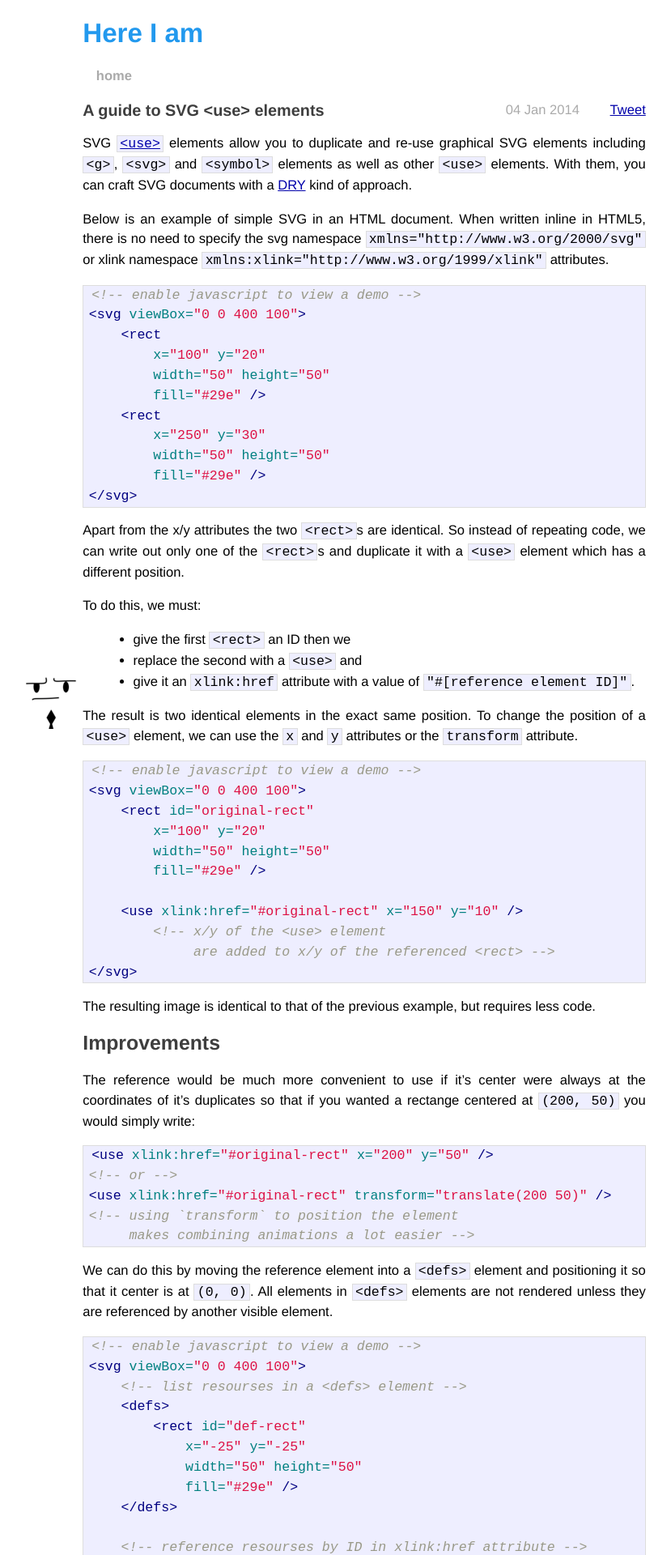
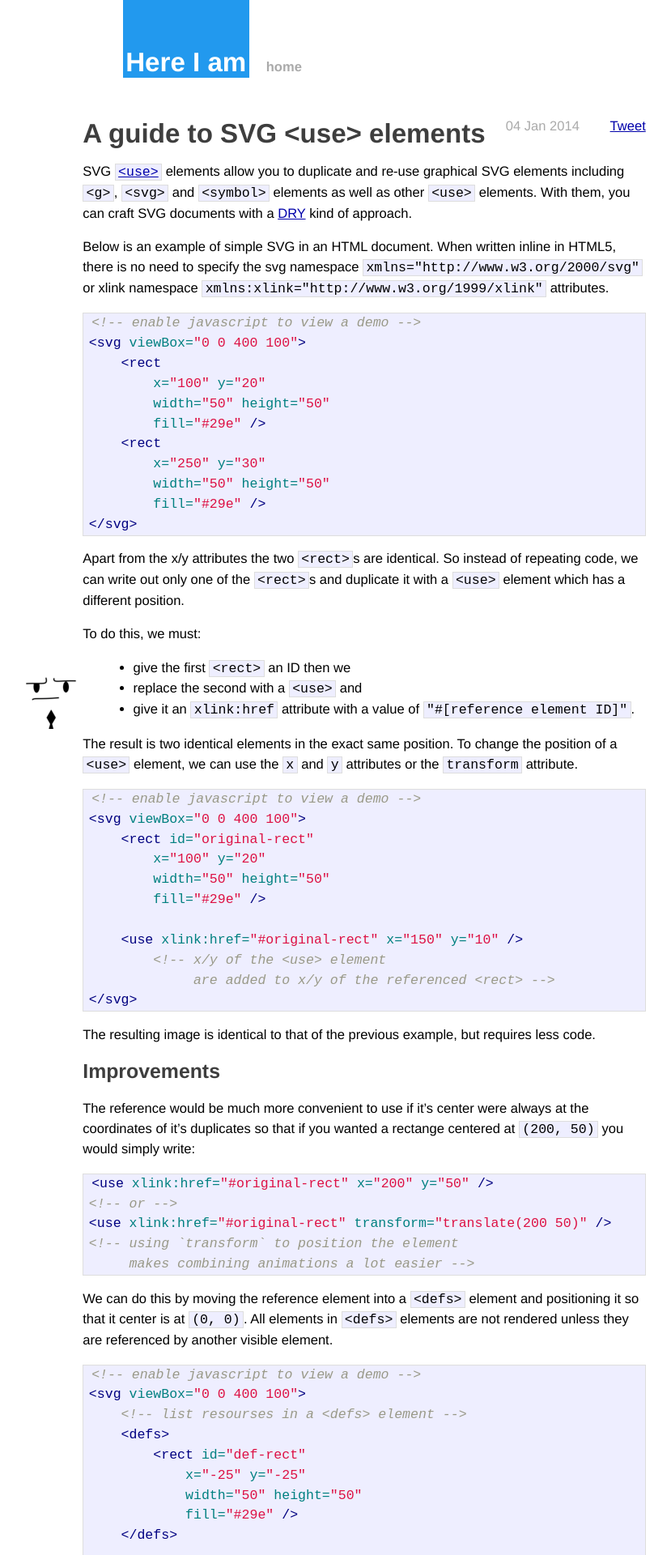
Before and after one commit to taye/taye.github.io, a Jekyll site: the page built from _posts/2014-01-14-a-guide-to-svg-use-elements.markdown, in a window 1280 px wide. Shown: the top 1920 px of the page at 81% size, without its empty margins (190-1019 px from the left). Built offline with Jekyll 4.4.1, drawn with Linux system fonts in a browser that asks for light colours; some web fonts are replaced; Markdown is read by kramdown in place of the engine named in the settings; comment, search, counter and statistics services are not loaded.

Commit message:
Improve style

```diff
--- a/_layouts/default.html
+++ b/_layouts/default.html
@@ -37,10 +37,10 @@ google_plus : "107750313581859477605"
     <body>
 
         <div class="site">
-          <div class="header">
+          <header>
               <h1 class="title"><a href="{{ site.baseurl }}">{{ site.name | xml_escape }}</a></h1>
               <a class="extra" href="{{ site.baseurl }}">home</a>
-          </div>
+          </header>
 
           {{ content }}
 
--- a/_scss/taye.scss
+++ b/_scss/taye.scss
@@ -2,7 +2,6 @@ body {
   background-color: #FFF;
   font-family: "Merriweather", Helvetica, Arial, sans-serif;
   font-size: 0.9em;
-  text-align: center;
   margin: auto;
 }
 
@@ -24,41 +23,42 @@ ul.posts {
   }
 }
 
-/* Site */
+header {
+  font-family: Helvetica, Arial, sans-serif;
 
-.site {
-  font-size: 115%;
-  text-align: justify;
-  width: 42em;
-  line-height: 1.5em;
-  margin: auto;
-  padding: 0 1em;
-  .header {
   a {
     font-weight: bold;
     text-decoration: none;
+    color: inherit;
   }
-    h1.title {
-      a {
-        color: #29e;
-        padding: 0.2em;
-        margin-left: -0.2em;
+
+  h1 {
+    background-color: #29e;
+    color: white;
+
+    padding: 1.75em 0.1em 0em;
+    margin: 0 0 1em 1.5em;
     display: inline-block;
-        transition: all 0.2s;
-        &:hover, &:active, &:focus {
-          background-color: #29e;
-          color: #fff;
   }
-      }
-    }
+
   a.extra {
     color: #aaa;
     margin-left: 1em;
+
     &:hover {
       color: #000;
     }
   }
 }
+
+/* Site */
+
+.site {
+  font-size: 115%;
+  width: 42em;
+  margin: auto;
+  padding: 0 1em;
+
   .meta {
     color: #aaa;
     float: right;
@@ -88,6 +88,8 @@ ul.posts {
 }
 
 .post {
+  line-height: 1.5em;
+
   pre {
     border: 1px solid #ddd;
     background-color: #eef;
@@ -121,7 +123,7 @@ ul.posts {
   overflow: hidden;
   margin: 1em 0;
   h1 {
-    font-size: 1.2em;
+    line-height: initial;
     color: #3e3e3e;
     display: inline;
     float: left;
@@ -179,26 +181,29 @@ table.posts {
 
   .title {
     font-size: 1.1em;
-    display: inline-block;
-    border-left: solid 0.2em #29e;
+    display: block;
+    border-left: solid 0.3em #29e;
     padding: 0.1em 0.4em;
+    margin-bottom: 0.5em;
+    text-decoration: none;
+
+    background-color: #E5F3FD;
+    color: #29e;
+
+    transition: all 0.2s;
+
+    &:hover {
+      color: #f40;
+      border-color: #f40;
+    }
   }
 
   .post-excerpt {
-    color: #444;
+    color: #333;
     text-decoration: none;
 
     margin: 0 0 0 0.7em;
     display: inline-block;
-
-    &:visited, &:active, &:focus {
-      color: #666;
-      text-decoration: none;
-    }
-
-    &:hover {
-      color: black;
-    }
 
     & > p {
       margin: 0;
--- a/css/taye.css
+++ b/css/taye.css
@@ -2,7 +2,6 @@ body {
   background-color: #FFF;
   font-family: "Merriweather", Helvetica, Arial, sans-serif;
   font-size: 0.9em;
-  text-align: center;
   margin: auto; }
 
 a {
@@ -17,31 +16,30 @@ ul.posts {
   ul.posts li {
     line-height: 1.75em; }
 
+header {
+  font-family: Helvetica, Arial, sans-serif; }
+  header a {
+    font-weight: bold;
+    text-decoration: none;
+    color: inherit; }
+  header h1 {
+    background-color: #29e;
+    color: white;
+    padding: 1.75em 0.1em 0em;
+    margin: 0 0 1em 1.5em;
+    display: inline-block; }
+  header a.extra {
+    color: #aaa;
+    margin-left: 1em; }
+    header a.extra:hover {
+      color: #000; }
+
 /* Site */
 .site {
   font-size: 115%;
-  text-align: justify;
   width: 42em;
-  line-height: 1.5em;
   margin: auto;
   padding: 0 1em; }
-  .site .header a {
-    font-weight: bold;
-    text-decoration: none; }
-  .site .header h1.title a {
-    color: #29e;
-    padding: 0.2em;
-    margin-left: -0.2em;
-    display: inline-block;
-    transition: all 0.2s; }
-    .site .header h1.title a:hover, .site .header h1.title a:active, .site .header h1.title a:focus {
-      background-color: #29e;
-      color: #fff; }
-  .site .header a.extra {
-    color: #aaa;
-    margin-left: 1em; }
-    .site .header a.extra:hover {
-      color: #000; }
   .site .meta {
     color: #aaa;
     float: right; }
@@ -63,6 +61,8 @@ ul.posts {
       .site .footer .rss img {
         border: 0; }
 
+.post {
+  line-height: 1.5em; }
   .post pre {
     border: 1px solid #ddd;
     background-color: #eef;
@@ -87,7 +87,7 @@ ul.posts {
   overflow: hidden;
   margin: 1em 0; }
   .post-title h1 {
-    font-size: 1.2em;
+    line-height: initial;
     color: #3e3e3e;
     display: inline;
     float: left;
@@ -132,19 +132,22 @@ table.posts .post-date {
   font-size: 90%; }
 table.posts .title {
   font-size: 1.1em;
-  display: inline-block;
-  border-left: solid 0.2em #29e;
-  padding: 0.1em 0.4em; }
+  display: block;
+  border-left: solid 0.3em #29e;
+  padding: 0.1em 0.4em;
+  margin-bottom: 0.5em;
+  text-decoration: none;
+  background-color: #E5F3FD;
+  color: #29e;
+  transition: all 0.2s; }
+  table.posts .title:hover {
+    color: #f40;
+    border-color: #f40; }
 table.posts .post-excerpt {
-  color: #444;
+  color: #333;
   text-decoration: none;
   margin: 0 0 0 0.7em;
   display: inline-block; }
-  table.posts .post-excerpt:visited, table.posts .post-excerpt:active, table.posts .post-excerpt:focus {
-    color: #666;
-    text-decoration: none; }
-  table.posts .post-excerpt:hover {
-    color: black; }
   table.posts .post-excerpt > p {
     margin: 0; }
 table.posts td {
```
Lines whose indentation alone changed are shown as unchanged.
